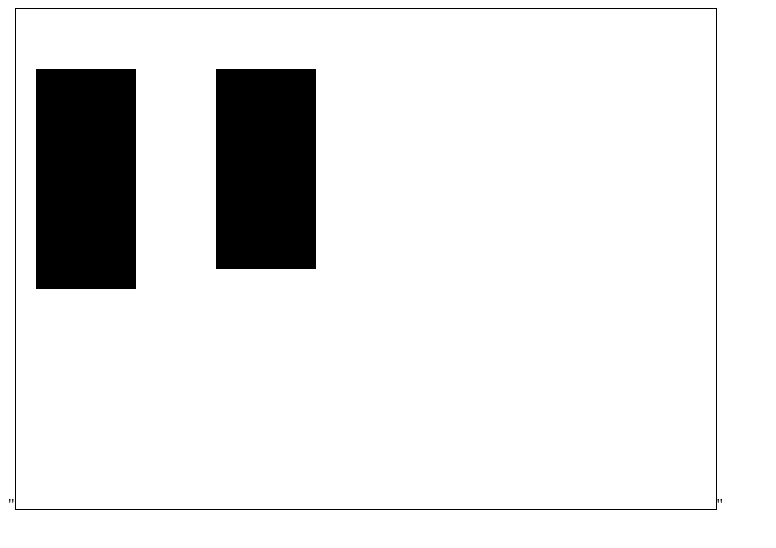
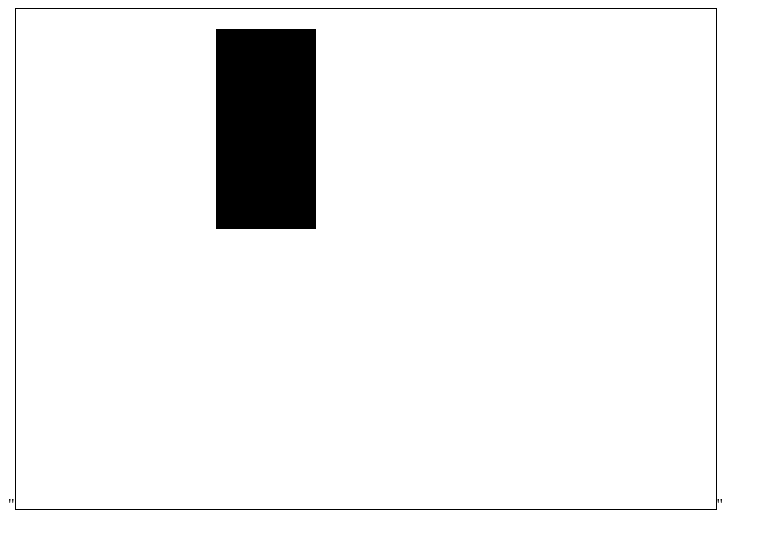
Before and after one commit to lmcqualter/lillly, a plain HTML site: page index.html in a window 1280 px wide. Shown: the whole page, without its empty margins (0-776 px from the left). Drawn offline with Linux system fonts and the light colour scheme.

Commit message:
Update index.html

```diff
--- a/index.html
+++ b/index.html
@@ -4,10 +4,10 @@
 var canv = document.getElementById("ctx");
 var ctx = canv.getContext("2d");
 var x = 20;
-ctx.fillRect(x,60,100,200);
+ctx.fillRect(x,y,100,200);
 x = 200;
-ctx.fillRect(x,60,100,200);
+ctx.fillRect(x,y,100,200);
 var y = 20
-ctx.fillRect(y,80,100,200)
+ctx.fillRect(x,y,100,200)
 var y = 80
 </script>
```
